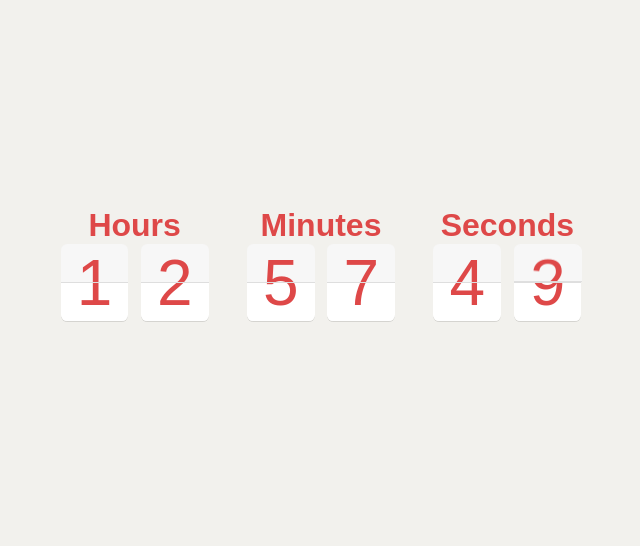
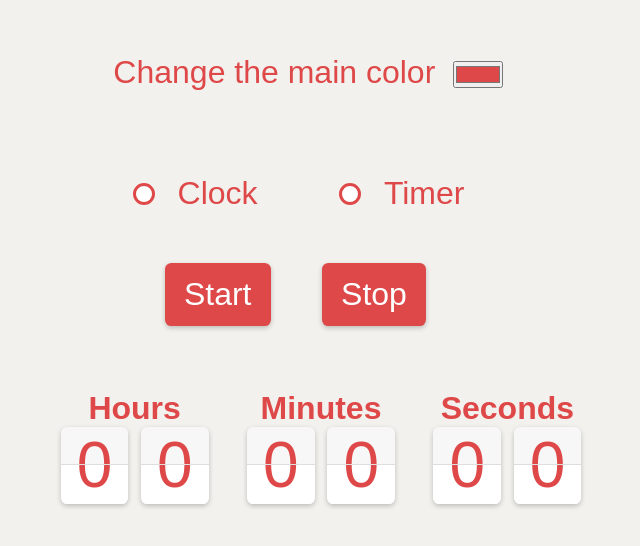
Before and after one commit to AhmedMahmoudAbdelfatah/3D-Timer, a plain HTML site: page index.html in a window 1280 px wide. Shown: the part 136-682 px from the top of the page, without its empty margins (319-959 px from the left). Drawn offline with Linux system fonts and the light colour scheme.

Commit message:
Adding New Features

```diff
--- a/index.html
+++ b/index.html
@@ -10,6 +10,31 @@
 </head>
 <body>
     <div class="container">
+        <div class="color">
+            <label for="color">Change the main color</label>
+            <input type="color" id="color" value="#de4848">
+        </div>
+        <div class="control-contianer">
+            <div class="radio-container">
+                <input type="radio" name="Type" id="clock" value="clock">
+                <label for="clock">
+                    Clock
+                </label>
+                <input type="radio" name="Type" id="timer" value = "timer">
+                <label for="timer">
+                    Timer
+                </label>
+                <div class="enter-time">
+                    <input type="text" placeholder="Enter Time to begin with ex. hh(- OR :)mm(- OR :)ss">
+                    <div class="btn">Enter Time</div>
+                </div>
+            </div>
+            <div class="btn-container">
+                <div class="btn start">Start</div>
+                <div class="btn stop">Stop</div>
+            </div>
+        </div>
+        <div class="timer-container">
             <div class="segment" hours-segment>
                 <h2>Hours</h2>
                 <div class="wraper">
@@ -50,5 +75,6 @@
                 </div>
             </div>
         </div>
+    </div>
 </body>
 </html>
--- a/script.js
+++ b/script.js
@@ -1,19 +1,77 @@
+//timer and clock component
 const digitCardsSeconds = document.querySelectorAll("[seconds-segment] .digit-card");
 const digitCardsMinutes = document.querySelectorAll("[minutes-segement] .digit-card");
 const digitCardsHours = document.querySelectorAll("[hours-segment] .digit-card");
+//control section
+const start = document.querySelector(".btn-container .start");
+const stop = document.querySelector(".btn-container .stop");
+const timer = document.querySelector(".radio-container [value = 'timer']");
+const clock = document.querySelector(".radio-container [value = 'clock']");
+const entertime = document.querySelector(".control-contianer .enter-time");
+const mainColor = document.querySelector(".container .color #color");
 
-const isclock = true;
-
-if (isclock) {
-    const currTime = new Date();
-    inintializeTimer(digitCardsSeconds, digitCardsMinutes, digitCardsHours, currTime.getSeconds(), currTime.getMinutes(), currTime.getHours());
-    runClock(digitCardsSeconds, digitCardsMinutes, digitCardsHours, currTime.getSeconds(), currTime.getMinutes(), currTime.getHours());
+let clockHandler;
+let timerHandler;
+let time;
+//controling main color with local storage
+if (localStorage.getItem("mainColor") !== null) {
+    document.documentElement.style.setProperty("--main-color", localStorage.getItem("mainColor"));
+    mainColor.value = localStorage.getItem("mainColor");
 }
 
-else {
-    inintializeTimer(digitCardsSeconds, digitCardsMinutes, digitCardsHours, 05, 00, 00);
-    runTimer(digitCardsSeconds, digitCardsMinutes, digitCardsHours, 05, 00, 00);
+mainColor.addEventListener("input", function (e) {
+    localStorage.setItem("mainColor", e.target.value);
+    document.documentElement.style.setProperty("--main-color", e.target.value);
+});
+
+//show and hide input section for timer
+timer.addEventListener("click", () => entertime.style.display = 'flex');
+
+clock.addEventListener("click", () => entertime.style.display = 'none')
+
+//actions for the start btn
+start.addEventListener("click", function (e) {
+    clearInterval(timerHandler);
+    clearInterval(clockHandler);
+    if (timer.checked) {
+        if (time === undefined || time === null) entertime.firstElementChild.value = "Place Enter The Correct Time First";
+        else runTimer(digitCardsSeconds, digitCardsMinutes, digitCardsHours, time[2], time[1], time[0]);
+    }
+    else if (clock.checked) {
+        const currTime = new Date();
+        inintializeTimer(digitCardsSeconds, digitCardsMinutes, digitCardsHours, currTime.getSeconds(), currTime.getMinutes(), currTime.getHours());
+        runClock(digitCardsSeconds, digitCardsMinutes, digitCardsHours, currTime.getSeconds(), currTime.getMinutes(), currTime.getHours());
+    }
+});
+
+//actions for the stop btn
+stop.addEventListener("click", function (e) {
+    if (clock.checked)  clearInterval(clockHandler);
+    else if (timer.checked) clearInterval(timerHandler);
+})
+
+//deal with the input incase of timer
+entertime.addEventListener("click", function (e) {
+    if (e.target.classList[0] === "btn") {
+        clearInterval(clockHandler);
+        clearInterval(timerHandler);
+        time = checkInput(e.currentTarget.firstElementChild.value);
+        if (time === null) {
+            e.currentTarget.firstElementChild.value = "Place Enter Correct Format ex. 22-10-12";
+        }
+        else {
+            time = time[0].match(/\d{1,2}/g);
+            inintializeTimer(digitCardsSeconds, digitCardsMinutes, digitCardsHours, time[2], time[1], time[0]);
+        }
+    }
+})
+
+//little function to validate the input
+function checkInput(text) {
+    const reg = /^\s*(\d|1\d|2[0-3])\s*(:|-)\s*[0-5]?\d\s*\2\s*[0-5]?\d\s*$/;
+    return text.match(reg);
 }
+
 
 function runTimer(digitCardsSeconds, digitCardsMinutes, digitCardsHours, initailSeconds, inintialMinutes, initialHours) {
     var secondsOnes = initailSeconds % 10;
@@ -22,7 +80,7 @@ function runTimer(digitCardsSeconds, digitCardsMinutes, digitCardsHours, initail
     var minutesTens = parseInt(inintialMinutes / 10);
     var hoursOnes = initialHours % 10;
     var hoursTens = parseInt(initialHours / 10);
-    window.setInterval(function (digitCardsSeconds) {
+    timerHandler = window.setInterval(function (digitCardsSeconds) {
         // run seconds
         flip(digitCardsSeconds[1], 9, secondsOnes, false);
         if (secondsOnes === 0) {
@@ -54,6 +112,7 @@ function runTimer(digitCardsSeconds, digitCardsMinutes, digitCardsHours, initail
     }, 1000, digitCardsSeconds);
 }
 
+
 function runClock(digitCardsSeconds, digitCardsMinutes, digitCardsHours, initailSeconds, inintialMinutes, initialHours) {
     var secondsOnes = initailSeconds % 10;
     var secondsTens = parseInt(initailSeconds / 10);
@@ -61,7 +120,7 @@ function runClock(digitCardsSeconds, digitCardsMinutes, digitCardsHours, initail
     var minutesTens = parseInt(inintialMinutes / 10);
     var hoursOnes = initialHours % 10;
     var hoursTens = parseInt(initialHours / 10);
-    window.setInterval(function (digitCardsSeconds) {
+    clockHandler = window.setInterval(function (digitCardsSeconds) {
         //run seconds
         flip(digitCardsSeconds[1], 9, secondsOnes, true);
         if (secondsOnes === 9) {
@@ -102,7 +161,7 @@ function runClock(digitCardsSeconds, digitCardsMinutes, digitCardsHours, initail
     }, 1000, digitCardsSeconds);
 }
 
-
+//the main animation componant for clock and timer
 function flip(digitCard, breakPoint, currentNumber, isclock) {
     const digitTop = digitCard.firstElementChild;
     const digitBottom = digitCard.lastElementChild;
@@ -129,6 +188,7 @@ function flip(digitCard, breakPoint, currentNumber, isclock) {
     });
     digitCard.append(topFlip, bottomFlip);
 }
+
 
 function inintializeTimer(digitCardsSeconds, digitCardsMinutes, digitCardsHours, initailSeconds, inintialMinutes, initialHours) {
     var secondsOnes = initailSeconds % 10;
--- a/styles.css
+++ b/styles.css
@@ -5,23 +5,123 @@
     font-size: 2rem;
     font-family: Arial, Helvetica, sans-serif;
 }
-
+:root {
+    --main-color: #de4848;
+}
 .container {
     height: 100vh;
     background-color: #f2f1ed;
+    display: flex;
+    flex-direction: column;
+    justify-content: center;
+    align-items: center;
+    gap: 1em;
+    color: var(--main-color);
+}
+.color {
+    margin-right: 0.4em;
+}
+.control-contianer {
+    display: flex;
+    flex-direction: column;
+    gap: 0.6em;
+}
+
+.radio-container {
+    display: flex;
+    flex-wrap: wrap;
+    justify-content: space-between;
+}
+
+.radio-container label  {
+    color: var(--main-color);
+    cursor: pointer;
+    position: relative;
+    padding: 0.4em;
+}
+
+.radio-container label::before {
+    content: "";
+    position: absolute;
+    left: -1em;
+    top: 50%;
+    transform: translateY(-50%);
+    width: 0.5em;
+    height: 0.5em;
+    border-radius: 50%;
+    background-color: white;
+    border: solid 0.1em var(--main-color);
+}
+
+.radio-container input:checked + label::before {
+    background-color: var(--main-color);
+}
+
+.container .enter-time {
+    display: none;
+    align-items: center;
+    flex-direction: column;
+    width: 100%;
+    row-gap: 0.2em;
+    margin-right: 0.5em;
+}
+
+.control-contianer .enter-time input{
+    font-size: 0.5rem;
+    outline: none;
+    border: solid 2px var(--main-color);
+    width: 100%;
+    height: 3em;
+    caret-color: var(--main-color);
+    padding: 0.5em;
+}
+
+
+
+.btn-container {
+    display: flex;
+    gap: 0.8em;
+    justify-content: center;
+    margin-right: 0.8em;
+}
+
+.btn-container .btn,
+.control-contianer .btn {
+    background-color: var(--main-color);
+    color: white;
+    border-radius: 0.2em;
+    padding: 0.4em 0.6em;
+    cursor: pointer;
+    font-size: 1rem;
+    box-shadow: 0 2px 5px #00000038
+}
+
+label,
+.btn-container div {
+    font-size: 1rem;
+    font-weight: normal;
+}
+
+input[type="radio"] {
+    display: none;
+}
+
+
+
+
+.timer-container {
     display: flex;
     justify-content: center;
     align-items: center;
     gap: 0.6em;
 }
 
-.container .segment h2 {
+.timer-container .segment h2 {
     font-size: 0.5em;
     text-align: center;
-    color: #de4848;
 }
 
-.container .segment .wraper {
+.timer-container .segment .wraper {
     display: flex;
     gap: 0.2em;
 }
@@ -29,8 +129,7 @@
     display: flex;
     flex-direction: column;
     align-items: center;
-    color: #de4848;
-    box-shadow: 0 1px 0px #0000001f;
+    box-shadow: 0 2px 5px #00000038;
     border-radius: 0.1em;
     position: relative;
 }
```
Lines whose indentation alone changed are shown as unchanged.
